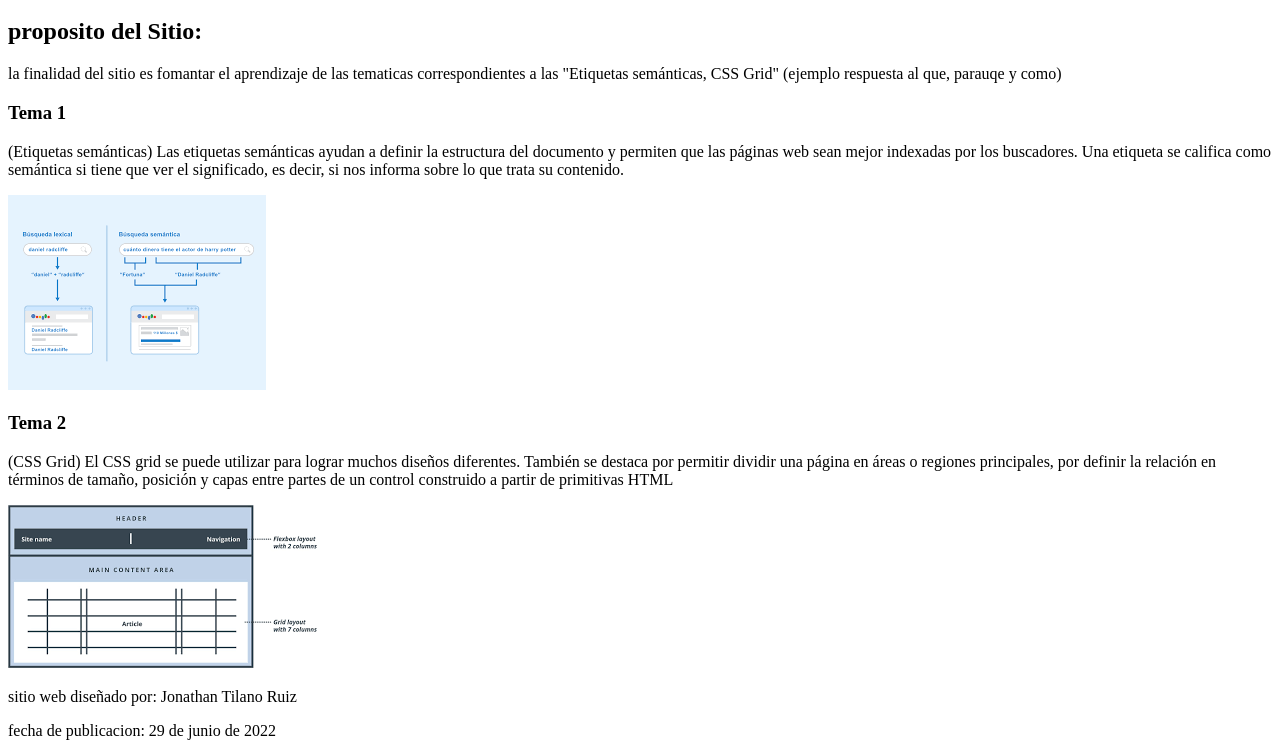
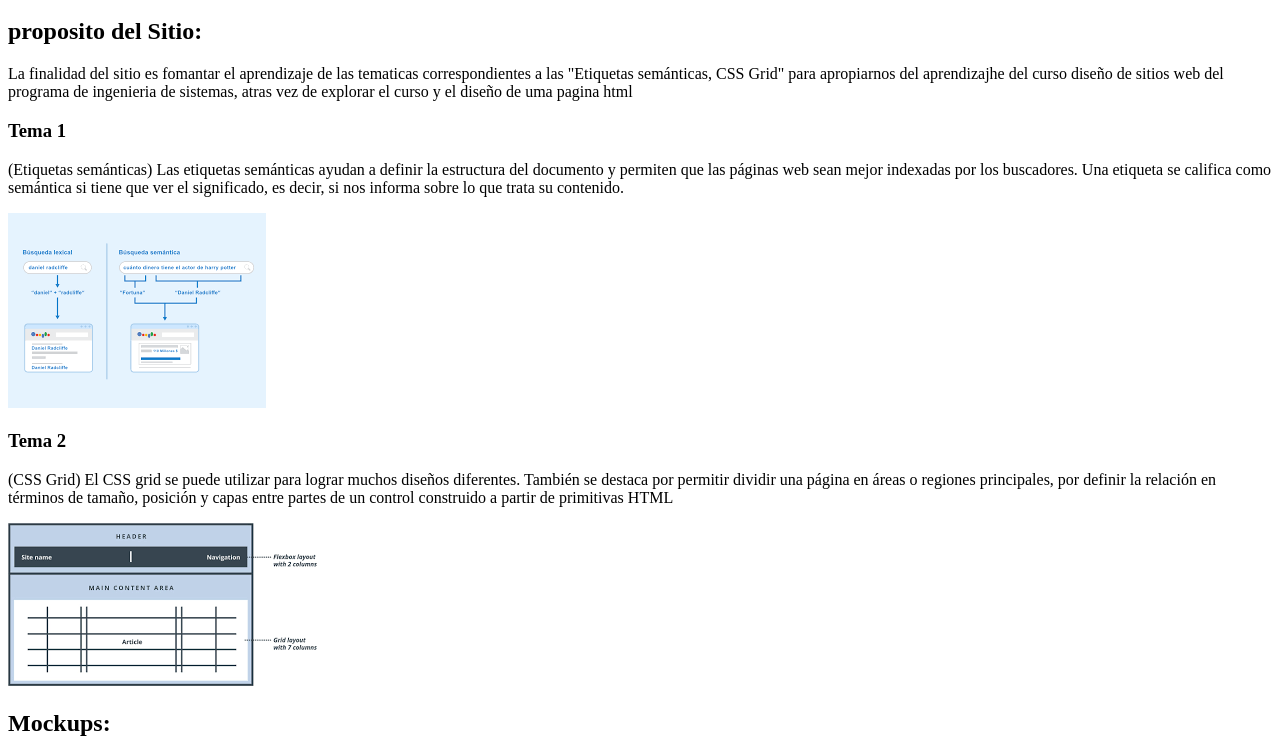
Before and after one commit to jonathantilano/DSW-JonathanTilano, a plain HTML site: page fase 2/desing.html in a window 1280 px wide. Shown: the part 400-1143 px from the top of the page. Drawn offline with Linux system fonts and the light colour scheme.

Commit message:
fase 2
cambio y agrego de mockups

```diff
--- a/fase 2/desing.html
+++ b/fase 2/desing.html
@@ -49,8 +49,8 @@
     <section>
         <h2>proposito del Sitio:</h2>
         <p>
-            la finalidad del sitio es fomantar el aprendizaje de las tematicas correspondientes a las
-            "Etiquetas semánticas, CSS Grid" (ejemplo respuesta al que, parauqe y como)
+            La finalidad del sitio es fomantar el aprendizaje de las tematicas correspondientes a las
+            "Etiquetas semánticas, CSS Grid" para apropiarnos del aprendizajhe del curso diseño de sitios web del programa de ingenieria de sistemas, atras vez de explorar el curso y el diseño de uma pagina html
         </p>
 
         <article>
@@ -71,6 +71,10 @@
             <img src="img/CSS Grid.png" alt="" srcset="imagen de CSS Grid html">
 
         </article>
+        <h2>
+            Mockups:
+        </h2>
+        <img src="img/Mockups.png" alt="">
     </section>
     <footer>
         <p>sitio web diseñado por: Jonathan Tilano Ruiz</p>
```
Also changed, not shown: fase 2/img/Mockups.png (added).
